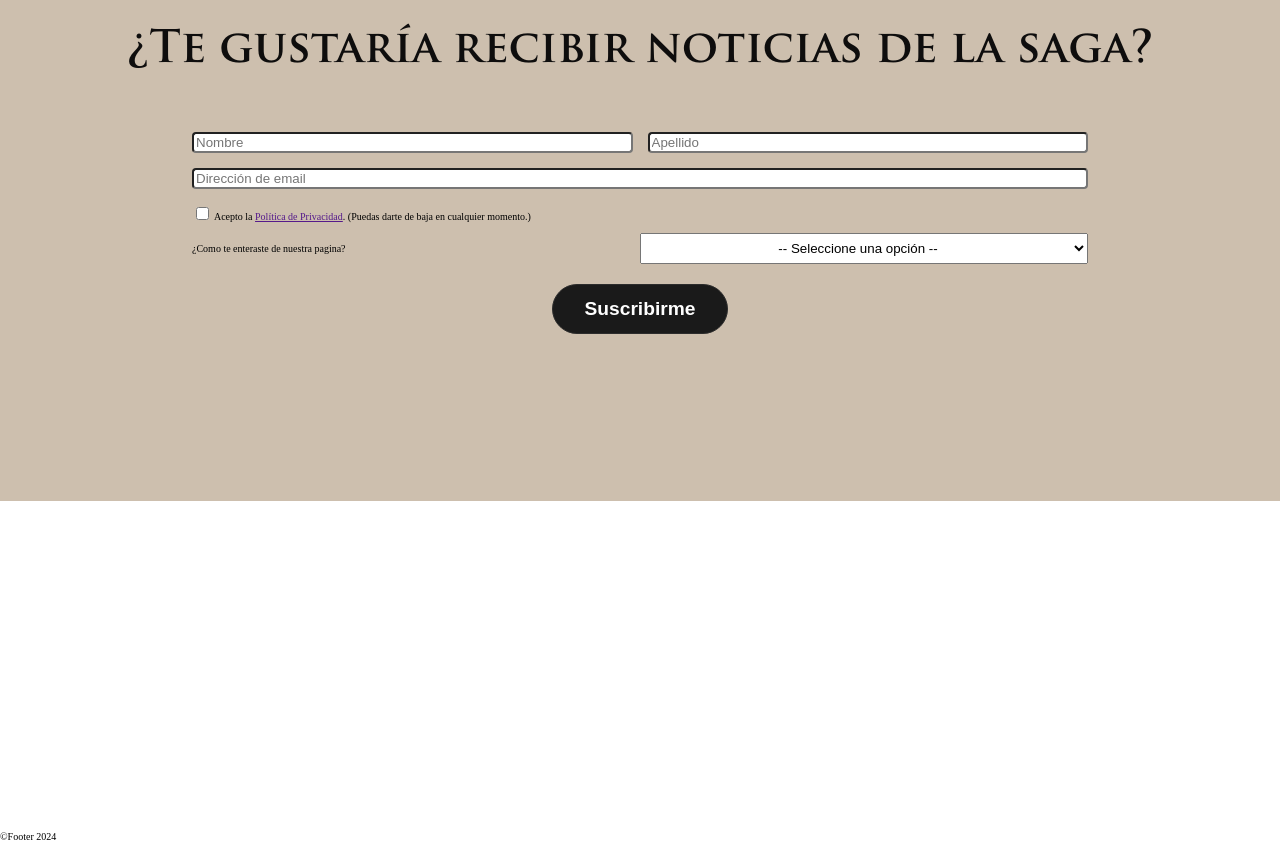
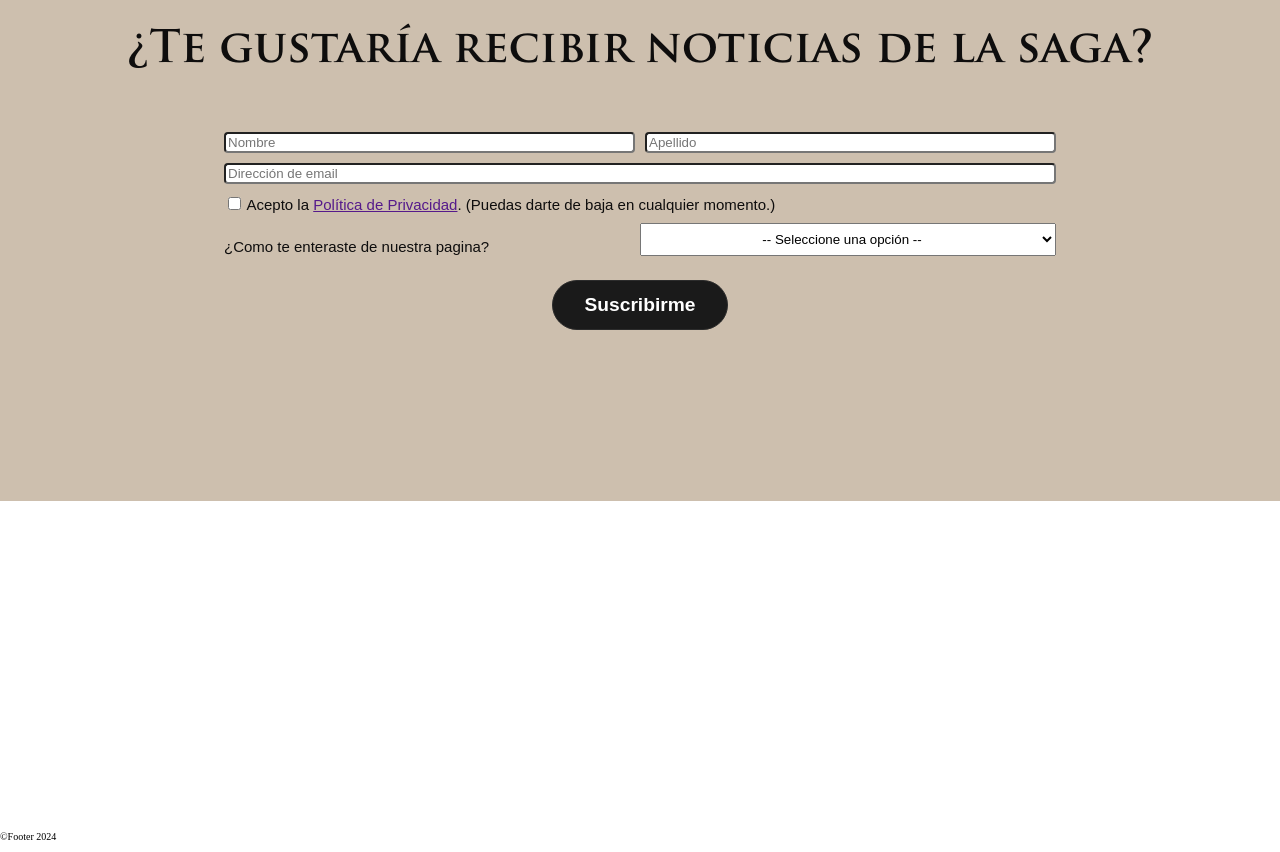
Before and after one commit to alanlasco/proyecto-codo-a-codo, a plain HTML site: page index.html in a window 1280 px wide. Shown: the part 2220-3072 px from the top of the page. Drawn offline with Linux system fonts and the light colour scheme.

Commit message:
cambiar tamaño de fuentes

```diff
--- a/css/contacto.css
+++ b/css/contacto.css
@@ -19,6 +19,11 @@
   font-size: 4vh;
   text-align: center;
 }
+.texto {
+  font-family: sans-serif;
+  color: rgb(14, 13, 13);
+  font-size: 1.5em;
+}
 .contenedorContacto {
   width: 100%;
   display: flex;
@@ -34,7 +39,7 @@
   width: 100%;
 }
 .formulario {
-  width: 70%;
+  width: 65%;
 }
 .contenedorFormulario {
   background-color: rgb(205, 191, 174);
@@ -61,7 +66,7 @@ input {
   display: flex;
   justify-content: center;
   flex-direction: column;
-  padding-bottom: 1em;
+  margin-bottom: 1em;
 }
 
 .preguntaDelSelect {
@@ -101,7 +106,7 @@ option {
     display: grid;
     grid-template-columns: repeat(2, 1fr);
     justify-content: center;
-    grid-gap: 1.5em;
+    grid-gap: 1em;
   }
   .email {
     grid-area: 2/1 / span 1 / span 2;
@@ -111,7 +116,11 @@ option {
     grid-template-columns: repeat(2, 1fr);
   }
   .select {
+    height: 2.5em;
     grid-area: 1/2 / span 1 / span 1;
+  }
+  .checkBox {
+    grid-area: 3/1 / span 1 / span 2;
   }
   .preguntaDelSelect {
     text-align: left;
--- a/index.html
+++ b/index.html
@@ -64,13 +64,14 @@ campos sean obligatorios. -->
           <input class="formItem email" type="email" placeholder="Dirección de email">
           <div class="checkBox">
             <input type="checkbox" id="politicasDePrivacidad">
-            <label for="politicasDePrivacidad">Acepto la <a href="">Política de Privacidad</a>. (Puedas darte de baja
+            <label class="texto" for="politicasDePrivacidad">Acepto la <a href="">Política de Privacidad</a>. (Puedas
+              darte de baja
               en
               cualquier momento.) </label>
           </div>
         </div>
         <div class="contenedorDelSelect">
-          <p class="preguntaDelSelect">¿Como te enteraste de nuestra pagina?</p>
+          <p class="texto preguntaDelSelect">¿Como te enteraste de nuestra pagina?</p>
           <select class="select" name="select" id="seleccion">
             <option value="value1">Por Redes sociales</option>
             <option value="value2">Por recomendación</option>
```
